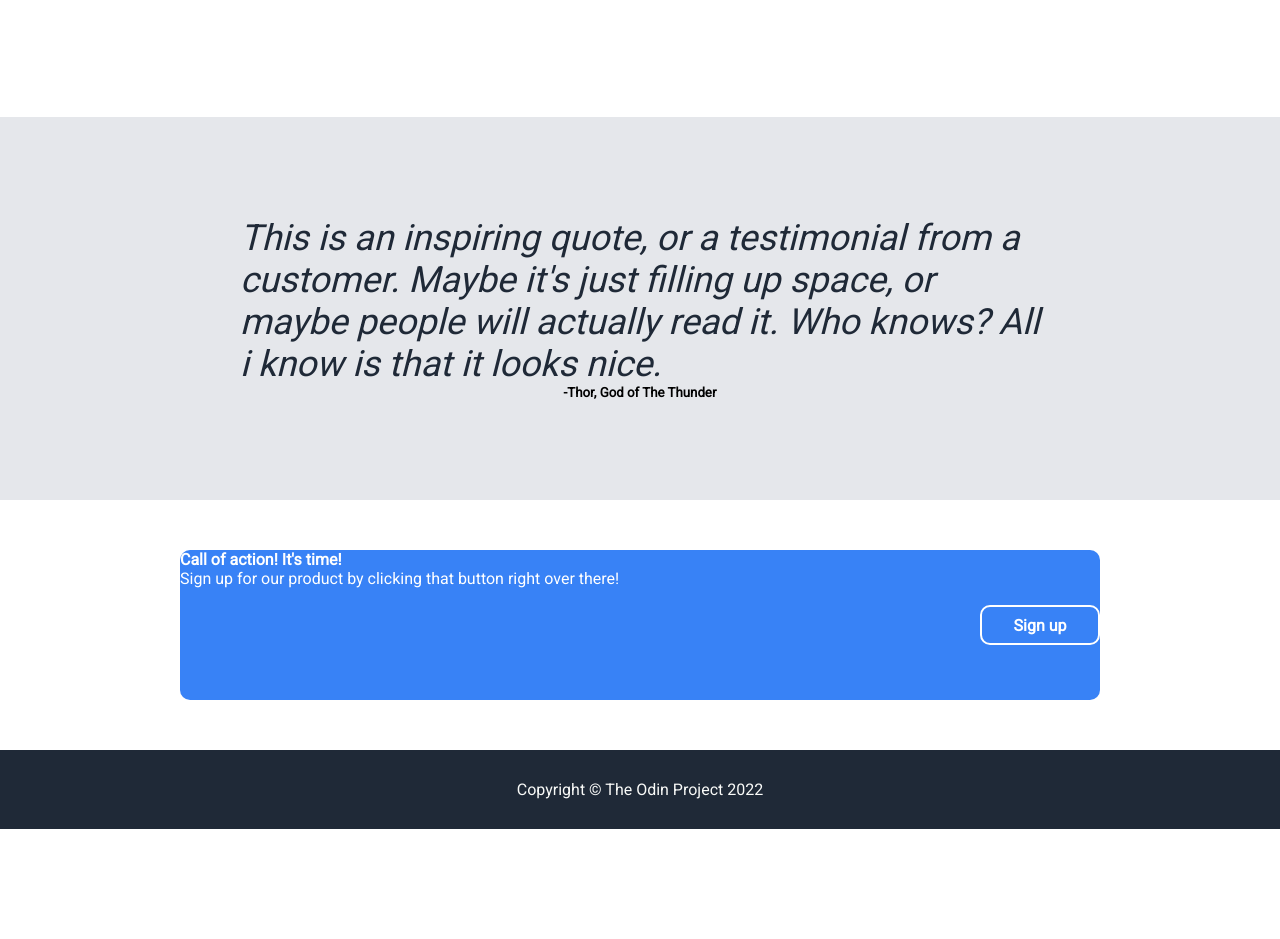
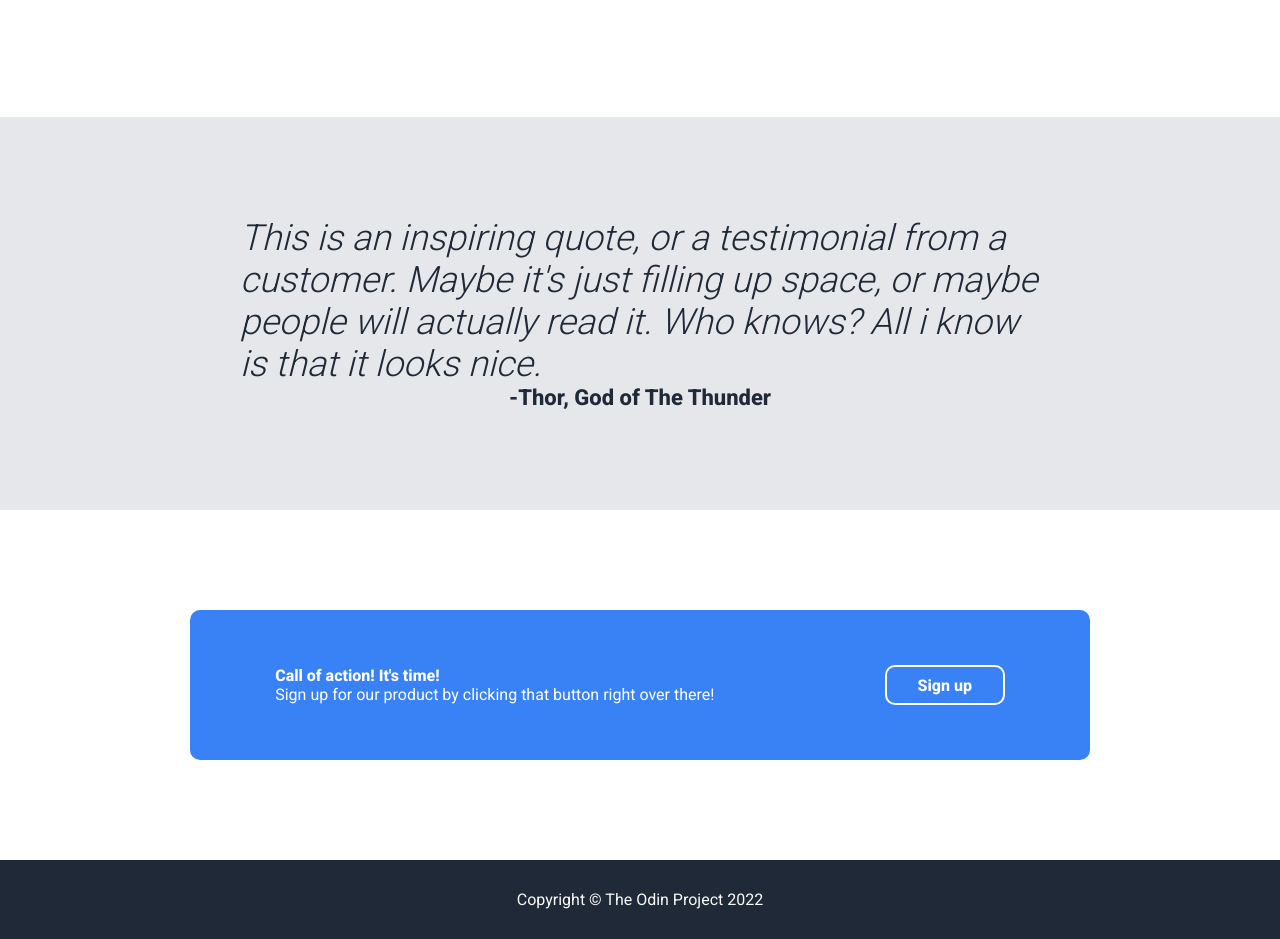
Before and after one commit to ROSS1996/lpage-template1, a plain HTML site: page index.html in a window 1280 px wide. Shown: the part 903-1842 px from the top of the page. Before the commit the page ends 1732 px from the top, so only its background shows below. Drawn offline with Linux system fonts and the light colour scheme.

Commit message:
Improve the html semantics and elements alignment

```diff
--- a/index.html
+++ b/index.html
@@ -61,15 +61,15 @@
                 </div>
             </div>
         </section>
-        <section class="flex-columns testimonial">
+        <section class="flex-columns quote">
             <blockquote>
                 This is an inspiring quote, or a testimonial from a customer. Maybe
                 it's just filling up space, or maybe people will actually read it. Who
                 knows? All i know is that it looks nice.
             </blockquote>
-            <h5>-Thor, God of The Thunder</h5>
+            <h5 class="quote-author">-Thor, God of The Thunder</h5>
         </section>
-        <section class="call-section">
+        <section class="flex-rows flex-center">
             <div class="call-container">
                 <div class="call">
                     <h4>Call of action! It's time!</h4>
--- a/style.css
+++ b/style.css
@@ -1,4 +1,4 @@
-@import url("https://fonts.googleapis.com/css?family=Roboto&display=swap");
+@import url("https://fonts.googleapis.com/css?family=Roboto:300,400,500,800");
 
 * {
     margin: 0;
@@ -64,6 +64,7 @@ blockquote {
     font-weight: 300;
     color: #1f2937;
     width: 800px;
+    align-self: center;
 }
 
 footer {
@@ -143,35 +144,27 @@ footer {
     text-align: center;
 }
 
-.testimonial {
+.quote {
     background-color: #e5e7eb;
     display: flex;
-    justify-content: center;
     align-items: center;
-    padding: 100px;
+}
+
+.quote-author {
+    font-size: 22px;
+    color:  #1f2937;
 }
 
 .call-container {
     display: flex;
     flex-direction: row;
-    justify-content: center;
+    justify-content: space-around;
     align-items: center;
     background-color: #3882f6;
     color: white;
     border-radius: 10px;
-}
-
-.call-section {
-    display: flex;
-    flex-direction: row;
-    justify-content: center;
-    align-items: center;
-    padding: 50px;
-}
-
-.call {
     height: 150px;
-    width: 800px;
+    width: 900px;
 }
 
 .callbtn {
```
